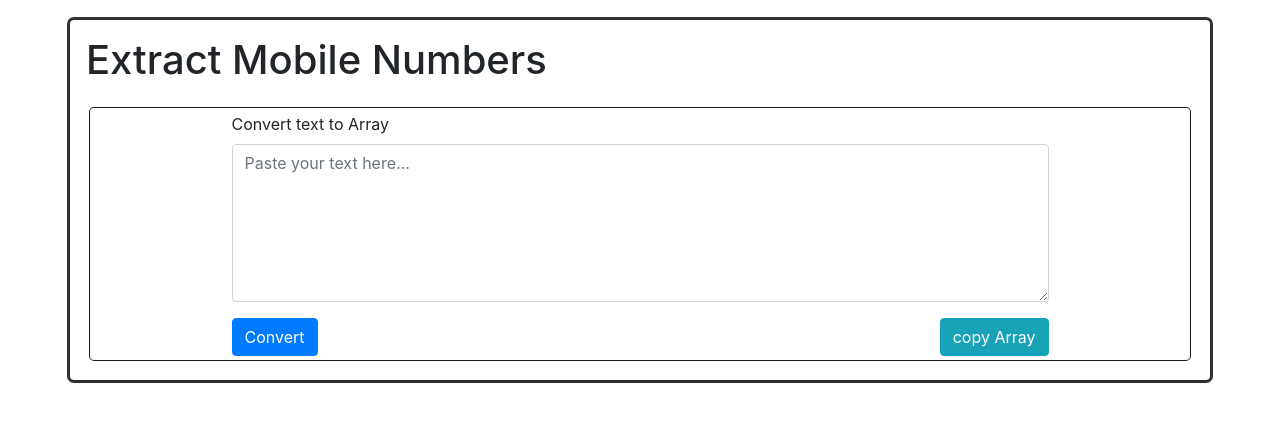
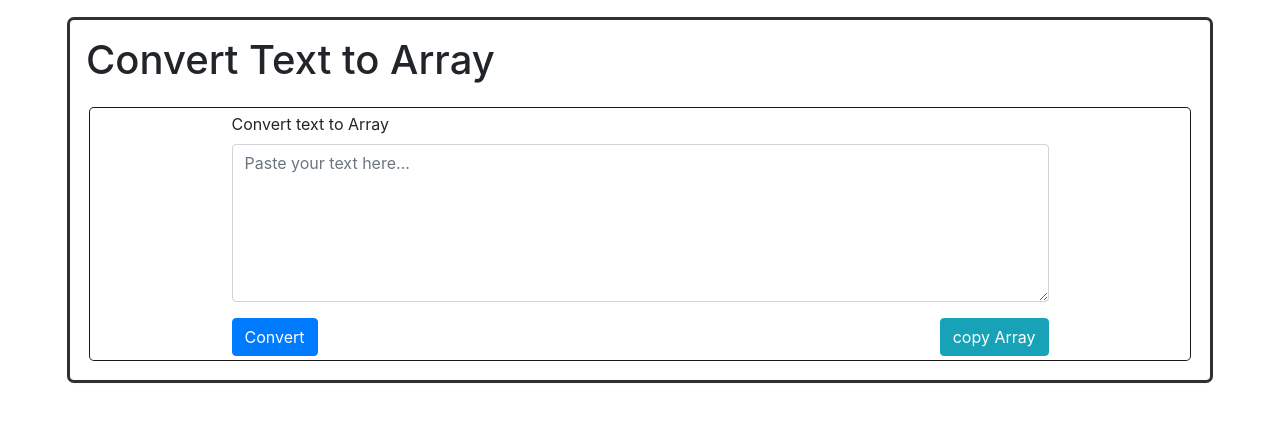
Before and after one commit to Waseema66as/get_array_form_text, a plain HTML site: page index.html in a window 1280 px wide. Drawn offline with nearby package versions, Linux system fonts and the light colour scheme.

Commit message:
update code

```diff
--- a/index.html
+++ b/index.html
@@ -39,7 +39,7 @@
 <body>
     <div class="container p-3 rounded"
         style="box-shadow: rgba(0, 0, 0, 0.16) 0px 1px 4px, rgb(51, 51, 51) 0px 0px 0px 3px;">
-        <h1 class="mb-4">Extract Mobile Numbers</h1>
+        <h1 class="mb-4">Convert Text  to Array</h1>
         <div class=" row justify-content-center rounded m-1"
             style="box-shadow: rgba(255, 255, 255, 0.2) 0px 0px 0px 1px inset, rgba(0, 0, 0, 0.9) 0px 0px 0px 1px;">
             <div class="col-lg-9  p-1 rounded mx-2">
```
